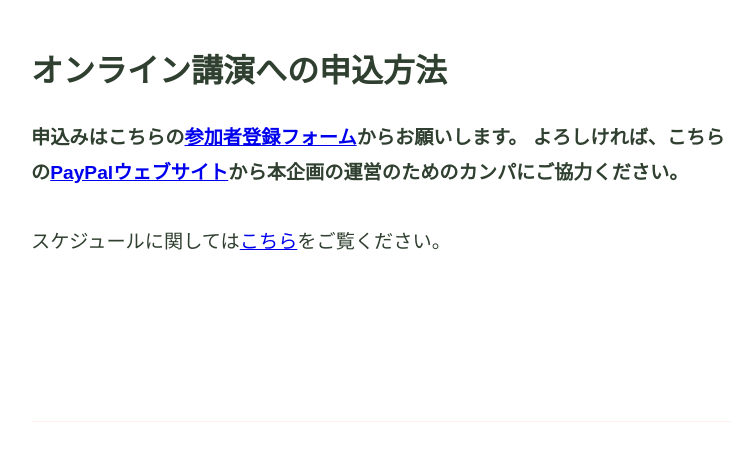
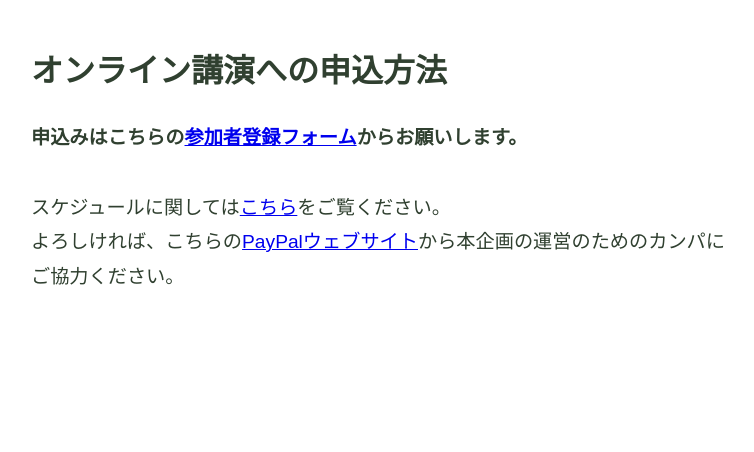
Before and after one commit to ut-10min/mf95, a plain HTML site: page index.html in a window 1280 px wide. Shown: the part 1020-1472 px from the top of the page, without its empty margins (259-1013 px from the left). Drawn offline with nearby package versions, Linux system fonts and the light colour scheme; a script that the page names is missing.

Commit message:
[update] updated the main page

```diff
--- a/index.html
+++ b/index.html
@@ -86,12 +86,12 @@
         <p><!--講演はzoomビデオウェビナーを通して行います。<br>
           申込方法は近日公開します。-->
           <b>申込みはこちらの<a href="https://ut-10min.github.io/registration/">参加者登録フォーム</a>からお願いします。</b>
-          <b>よろしければ、こちらの<a href="https://ut-10min.github.io/donation/">PayPalウェブサイト</a>から本企画の運営のためのカンパにご協力ください。</b>
           <!--申込終了しました。ご参加ありがとうございました。
           <br>-->
           <br>
           <br>
           スケジュールに関しては<a href="timetable.html">こちら</a>をご覧ください。<br>
+          よろしければ、こちらの<a href="https://ut-10min.github.io/donation/">PayPalウェブサイト</a>から本企画の運営のためのカンパにご協力ください。<br>
         </p>
       </div>
       <!-- <div class="full-article" id="article-access">
```
